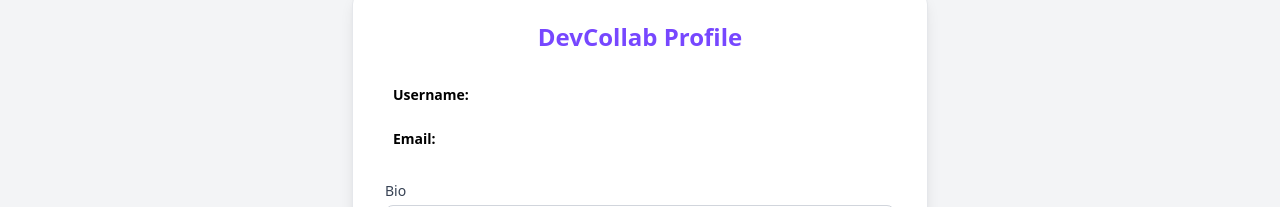
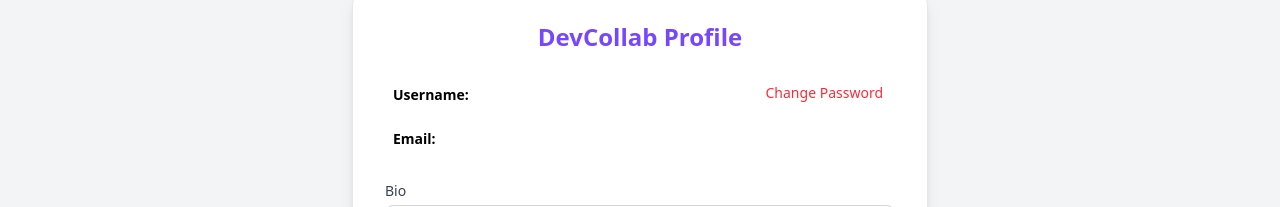
Before and after one commit to AdityaDabgotra/DevCollab, a Next.js app: page /profile in a window 1280 px wide. Shown: the part 184-391 px from the top of the page. Built offline with nearby package versions, Linux system fonts and the light colour scheme; no server answers.

Commit message:
update password route created

```diff
--- /dev/null
+++ b/src/app/api/update-password/route.ts
@@ -0,0 +1,49 @@
+import dbConnect from "@/lib/db";
+import UserModel from "@/models/User";
+import bcrypt from "bcryptjs";
+
+export async function PUT(request: Request) {
+  try {
+    const { username, newPassword } = await request.json();
+    if (!newPassword) {
+      return Response.json(
+        {
+          success: false,
+          message: "New password is required.",
+        },
+        { status: 400 }
+      )
+    }
+    await dbConnect();
+
+    const user = await UserModel.findOne({username});
+    if(!user){
+        return Response.json(
+            {
+              success: false,
+              message: "User not found.",
+            },
+            { status: 404 }
+        )
+    }
+    user.password = await bcrypt.hash(newPassword, 10);
+    await user.save();
+
+    return Response.json(
+        {
+            success: true,
+            message: "Password updated successfully!",
+        },
+        { status: 200 }
+    )
+  } catch (error) {
+    console.error("Error updating password:", error);
+    return Response.json(
+        {
+            success: false,
+            message: "Failed to update password. Please try again.",
+        },
+        { status: 500 }
+    )
+  }
+}
--- /dev/null
+++ b/src/app/change-password/page.tsx
@@ -0,0 +1,11 @@
+import React from 'react'
+
+const page = () => {
+  return (
+    <div>
+      Change Password Page
+    </div>
+  )
+}
+
+export default page
--- a/src/app/profile/page.tsx
+++ b/src/app/profile/page.tsx
@@ -2,6 +2,7 @@
 
 import axios from "axios";
 import { useSession } from "next-auth/react";
+import Link from "next/link";
 import { useEffect, useState } from "react";
 import { toast } from "react-toastify";
 
@@ -42,12 +43,12 @@
       setLoading(true);
 
       const response = await axios.post("/api/update-profile", {
-        username : session?.user.username,
+        username: session?.user.username,
         bio,
         techStack: techStack.split(",").map((t) => t.trim()),
         projectsJoined: projects.split(",").map((p) => p.trim()),
       });
-      if(!response.data.success) {
+      if (!response.data.success) {
         toast.error("Failed to update profile. Please try again.");
         return;
       }
@@ -71,13 +72,24 @@
 
         {/* USER INFO */}
         <div className="mb-6 space-y-2 text-sm">
+          <div className="flex justify-between">
+            <p className="p-2 rounded-lg transition hover:bg-[#7747ff]/10 hover:text-[#7747ff] cursor-pointer">
+              <span className="font-semibold">Username:</span>{" "}
+              {session?.user.username}
+            </p>
+            <Link
+              href="/change-password"
+              className="text-sm font-medium text-red-500 hover:text-red-600
+             transition duration-200
+             hover:bg-red-50
+             px-3 py-1.5 rounded-lg
+             inline-block"
+            >
+              Change Password
+            </Link>
+          </div>
           <p className="p-2 rounded-lg transition hover:bg-[#7747ff]/10 hover:text-[#7747ff] cursor-pointer">
-            <span className="font-semibold">Username:</span>{" "}
-            {session?.user.username}
-          </p>
-          <p className="p-2 rounded-lg transition hover:bg-[#7747ff]/10 hover:text-[#7747ff] cursor-pointer">
-            <span className="font-semibold">Email:</span>{" "}
-            {session?.user.email}
+            <span className="font-semibold">Email:</span> {session?.user.email}
           </p>
         </div>
 
@@ -113,7 +125,9 @@
             <label className="block mb-1 font-medium text-gray-700">
               Projects Joined
             </label>
-            <p className="w-full border border-gray-300 rounded-lg p-2 focus:outline-none focus:ring-2 focus:ring-[#7747ff]">{projects === "" ? "Nothing Yet, Join Some Projects!" : projects}</p>
+            <p className="w-full border border-gray-300 rounded-lg p-2 focus:outline-none focus:ring-2 focus:ring-[#7747ff]">
+              {projects === "" ? "Nothing Yet, Join Some Projects!" : projects}
+            </p>
           </div>
 
           {/* SUBMIT BUTTON */}
```
